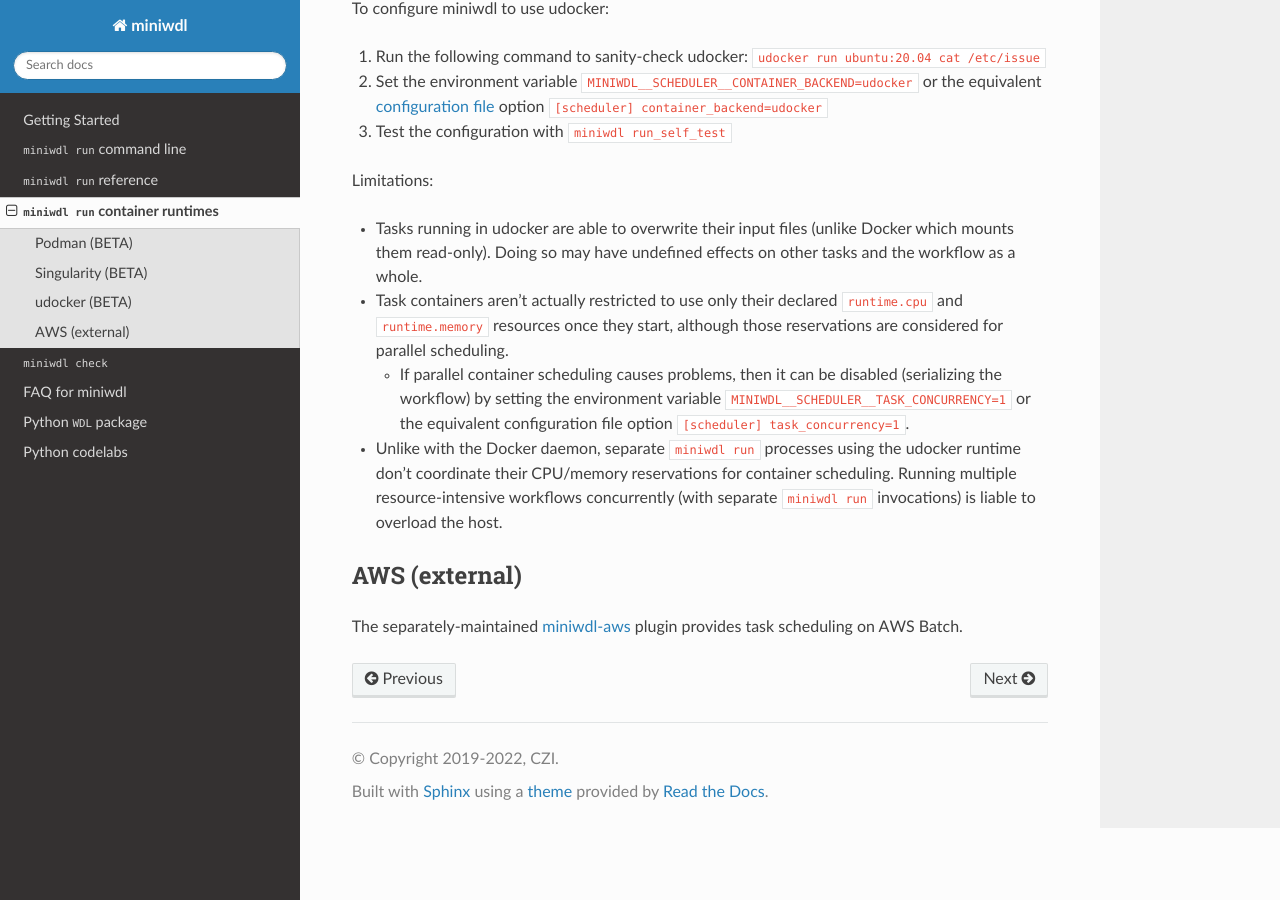
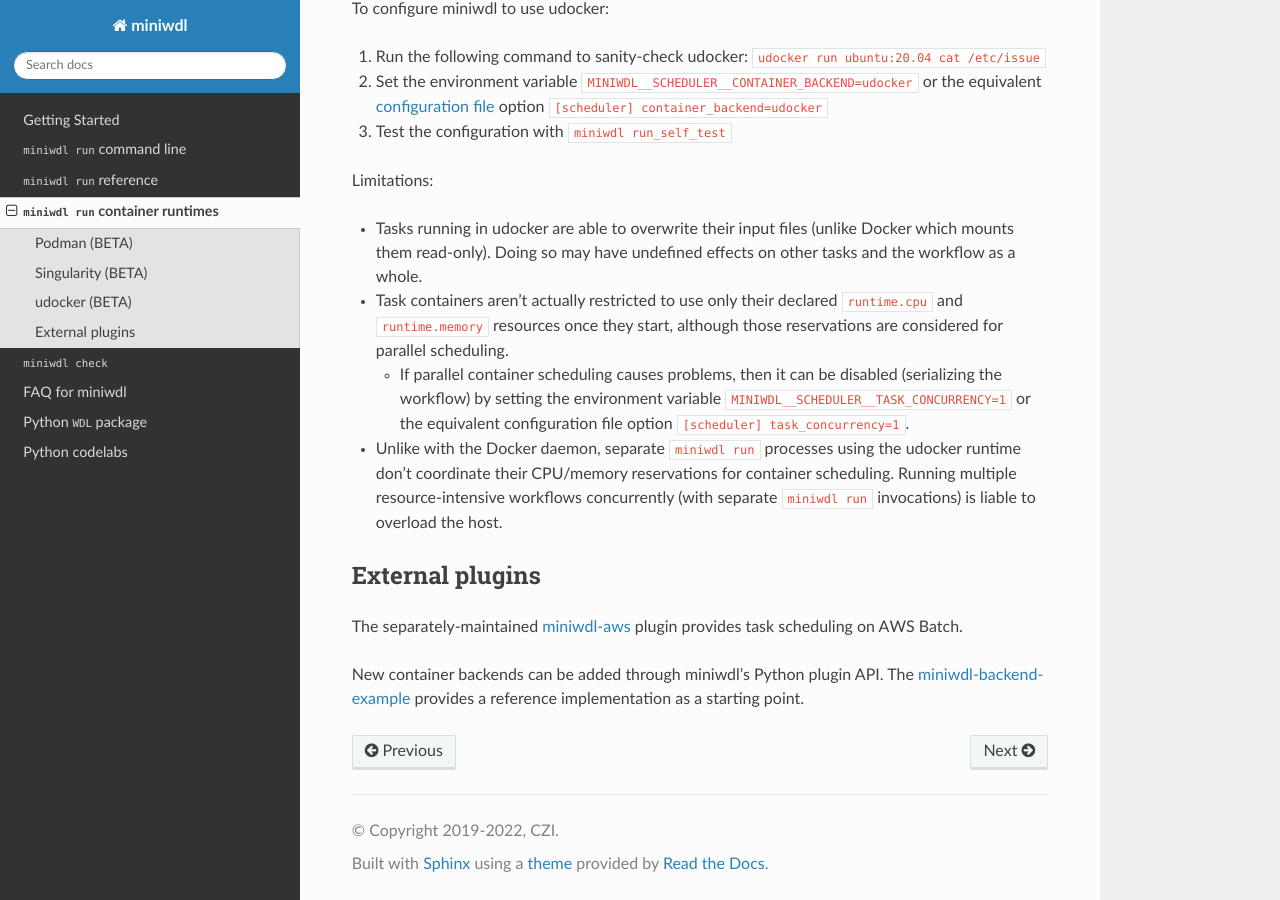
Before and after one commit to chanzuckerberg/miniwdl, a Sphinx documentation site: the page built from docs/runner_backends.md, in a window 1280 px wide and 900 px high, scrolled down 1871 px. Built offline with Sphinx 7.4.7 and the Read the Docs theme 2.0.0, drawn with Linux system fonts in a browser that asks for light colours; pages that are not in the unit, such as notebooks, are missing from menus.

Commit message:
link docs to miniwdl-backend-example

```diff
--- a/docs/runner_backends.md
+++ b/docs/runner_backends.md
@@ -54,6 +54,8 @@ Limitations:
   * If parallel container scheduling causes problems, then it can be disabled (serializing the workflow) by setting the environment variable `MINIWDL__SCHEDULER__TASK_CONCURRENCY=1` or the equivalent configuration file option `[scheduler] task_concurrency=1`.
 * Unlike with the Docker daemon, separate `miniwdl run` processes using the udocker runtime don't coordinate their CPU/memory reservations for container scheduling. Running multiple resource-intensive workflows concurrently (with separate `miniwdl run` invocations) is liable to overload the host.
 
-## AWS (external)
+## External plugins
 
 The separately-maintained [miniwdl-aws](https://github.com/miniwdl-ext/miniwdl-aws) plugin provides task scheduling on AWS Batch.
+
+New container backends can be added through miniwdl's Python plugin API. The [miniwdl-backend-example](https://github.com/miniwdl-ext/miniwdl-backend-example) provides a reference implementation as a starting point.
```
